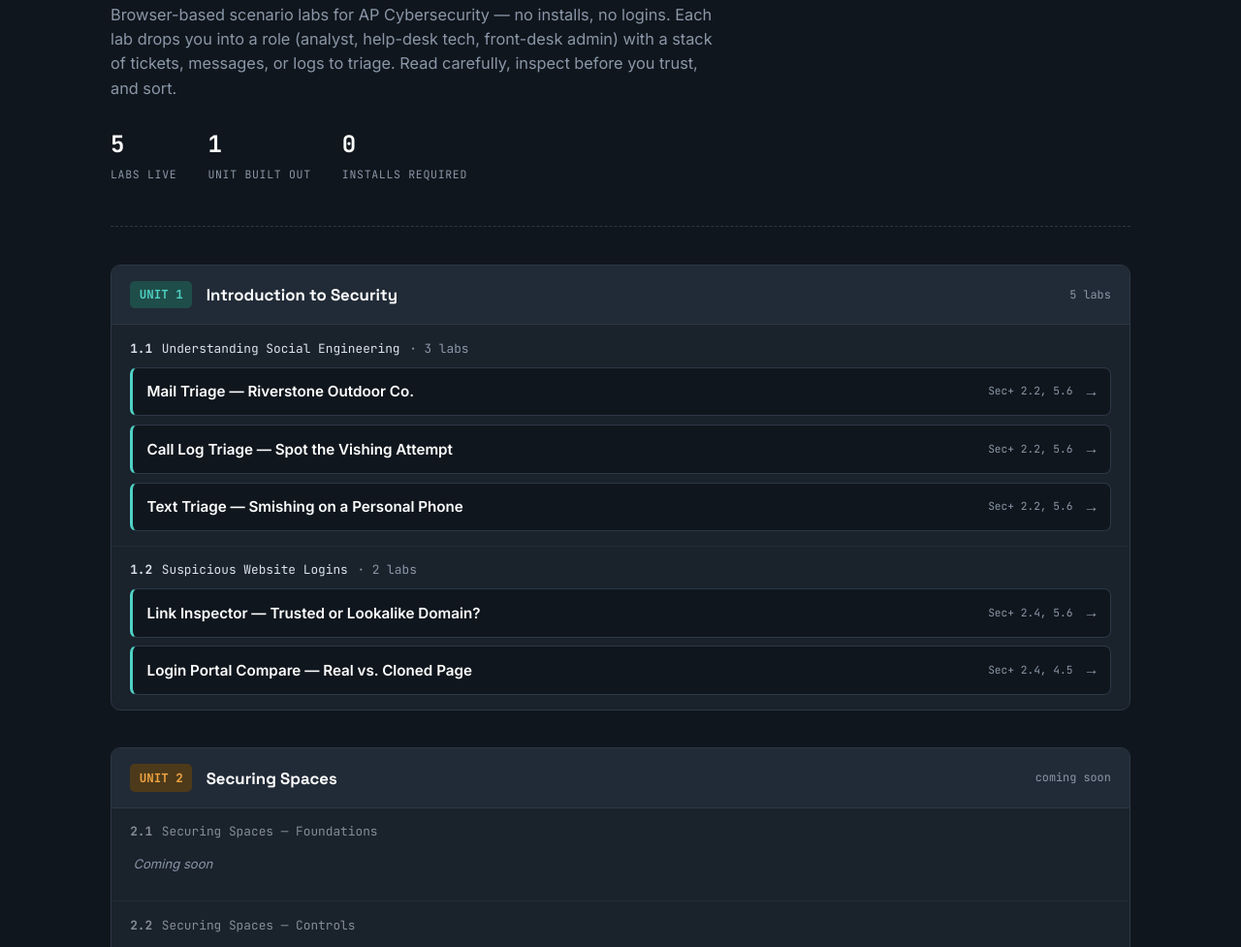
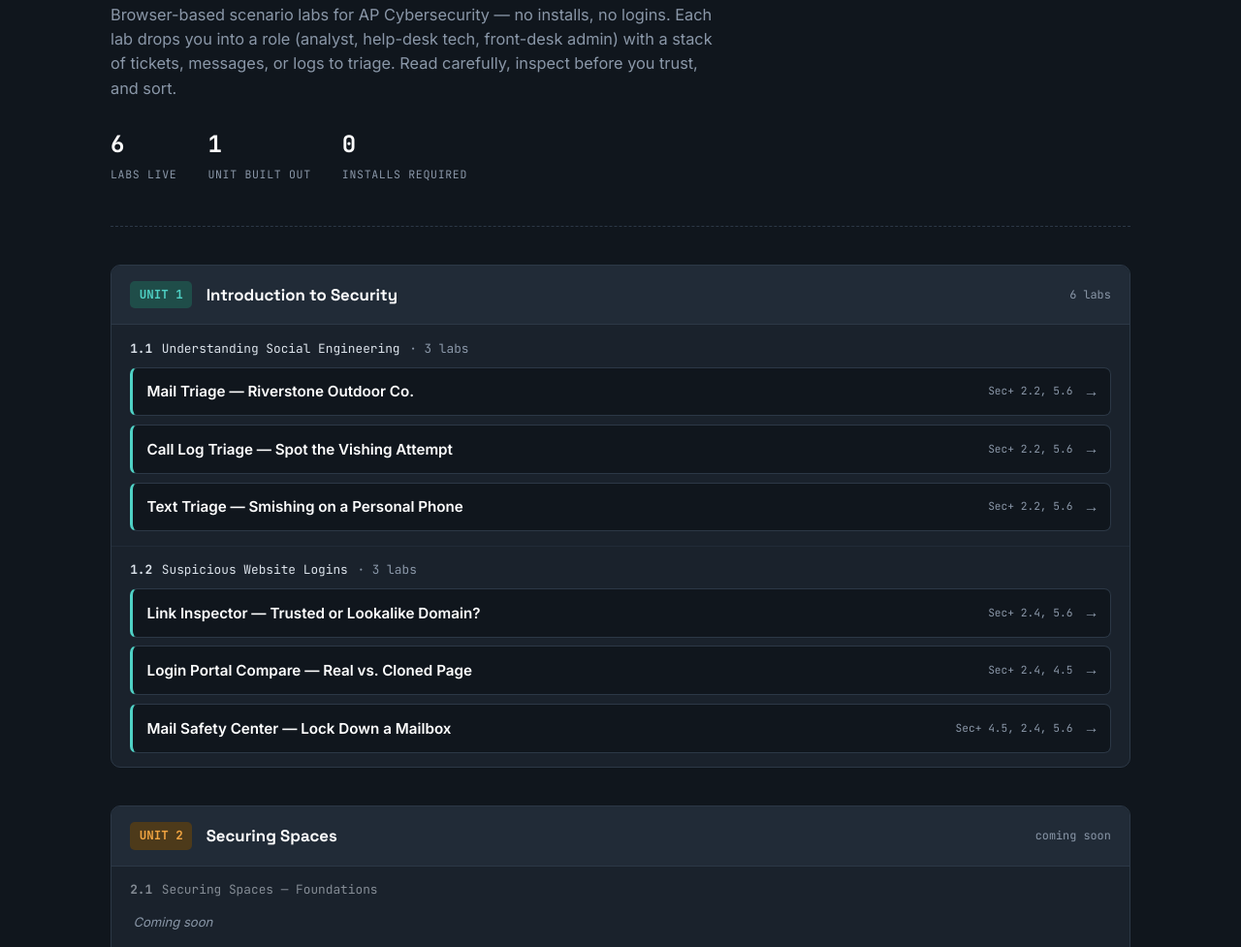
Before and after one commit to WLHS-APCyber/cyber-labs, a plain HTML site: page index.html in a window 1280 px wide. Shown: the part 218-1195 px from the top of the page at 97% size. Drawn offline with Linux system fonts and the light colour scheme.

Commit message:
Update lab counts in index.html

```diff
--- a/index.html
+++ b/index.html
@@ -30,7 +30,7 @@
       or logs to triage. Read carefully, inspect before you trust, and sort.
     </p>
     <div class="stat-row">
-      <div class="stat"><span class="n">5</span><span class="l">Labs live</span></div>
+      <div class="stat"><span class="n">6</span><span class="l">Labs live</span></div>
       <div class="stat"><span class="n">1</span><span class="l">Unit built out</span></div>
       <div class="stat"><span class="n">0</span><span class="l">Installs required</span></div>
     </div>
@@ -41,7 +41,7 @@
     <div class="unit-head">
       <span class="unit-tab u-cyan">UNIT 1</span>
       <h2>Introduction to Security</h2>
-      <span class="unit-count">5 labs</span>
+      <span class="unit-count">6 labs</span>
     </div>
 
     <div class="topic">
@@ -79,7 +79,7 @@
       <div class="topic-head">
         <span class="num">1.2</span>
         <span class="name">Suspicious Website Logins</span>
-        <span>· 2 labs</span>
+        <span>· 3 labs</span>
       </div>
       <ul class="lab-list">
         <li>
@@ -93,6 +93,13 @@
           <a class="lab-card" href="unit-1/fake-login-spotter.html">
             <span class="lab-name">Login Portal Compare — Real vs. Cloned Page</span>
             <span class="lab-obj">Sec+ 2.4, 4.5</span>
+            <span class="arrow">→</span>
+          </a>
+        </li>
+        <li>
+          <a class="lab-card" href="unit-1/mail-safety-center.html">
+            <span class="lab-name">Mail Safety Center — Lock Down a Mailbox</span>
+            <span class="lab-obj">Sec+ 4.5, 2.4, 5.6</span>
             <span class="arrow">→</span>
           </a>
         </li>
```
